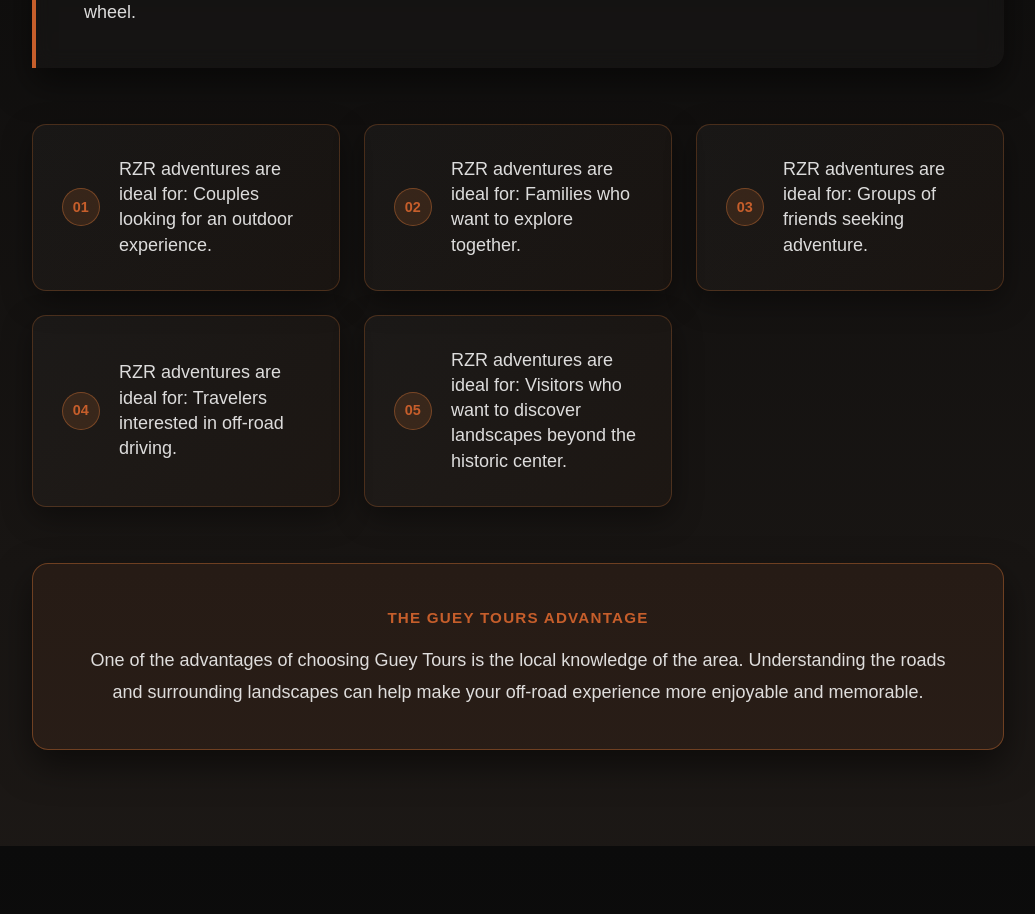
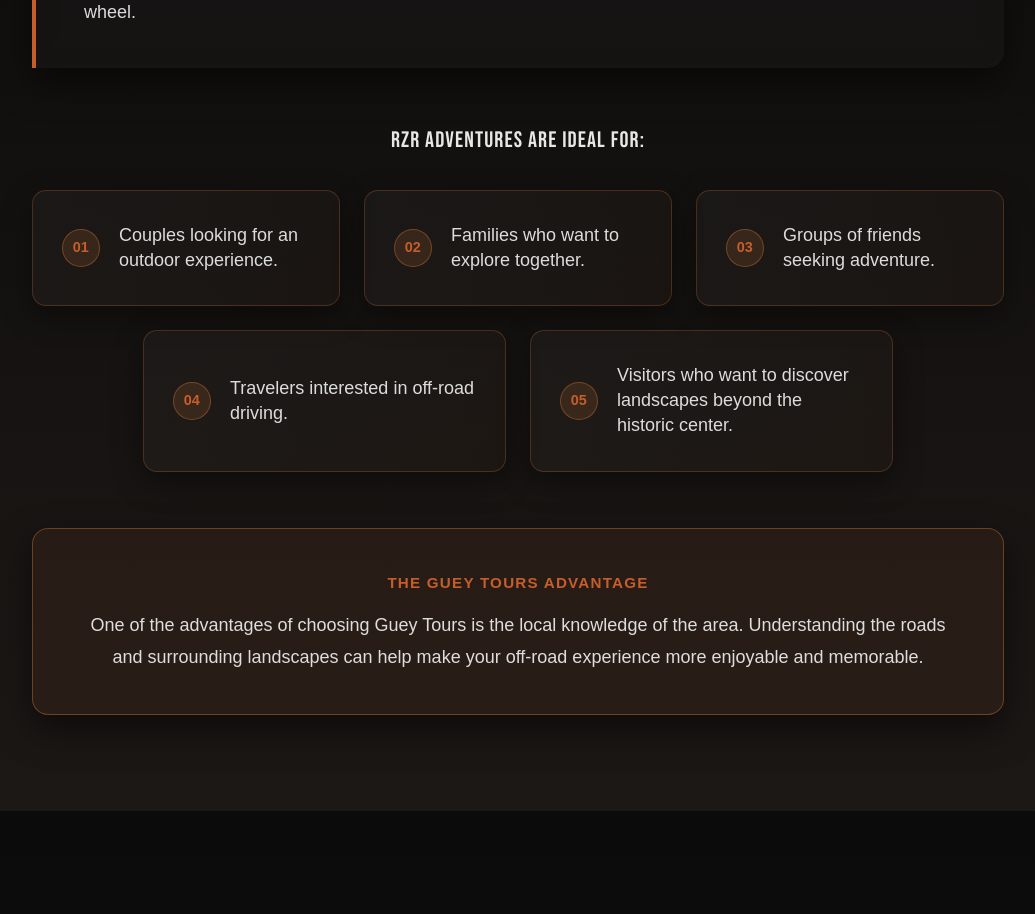
Before and after one commit to DraftStudiomx/Guey-tours-SEO, a Next.js app: page /rsz-rentals in a window 1280 px wide. Shown: the part 2300-3214 px from the top of the page, without its empty margins (122-1157 px from the left). Built offline with nearby package versions, Linux system fonts and the light colour scheme; a web font is replaced by a local one.

Commit message:
Update RzrRentalContenido.tsx tercera section

```diff
--- a/app/rsz-rentals/RzrRentalContenido.tsx
+++ b/app/rsz-rentals/RzrRentalContenido.tsx
@@ -312,12 +312,26 @@
       </p>
     </div>
 
-    {/* Cuadrícula de tarjetas con las 5 opciones */}
+    {/* Subtítulo para la sección de ideales */}
+    <div style={{ textAlign: 'center', marginBottom: '2rem' }}>
+      <h3 style={{
+        fontFamily: 'var(--font-heading)',
+        fontSize: '1.4rem',
+        color: 'rgba(255, 255, 255, 0.9)',
+        textTransform: 'uppercase',
+        letterSpacing: '0.05em',
+        margin: 0
+      }}>
+        {lang === 'es' ? 'Las aventuras en RZR son ideales para:' : 'RZR adventures are ideal for:'}
+      </h3>
+    </div>
+
+    {/* Cuadrícula de tarjetas con las 5 opciones (primeras 3 en diseño normal) */}
     <div style={{
       display: 'grid',
       gridTemplateColumns: 'repeat(auto-fit, minmax(300px, 1fr))',
       gap: '1.5rem',
-      marginBottom: '3.5rem'
+      marginBottom: '1.5rem'
     }}>
       {[
         {
@@ -331,14 +345,6 @@
         {
           es: 'Grupos de amigos que buscan aventura',
           en: 'Groups of friends seeking adventure.'
-        },
-        {
-          es: 'Viajeros interesados en la conducción todoterreno',
-          en: 'Travelers interested in off-road driving.'
-        },
-        {
-          es: 'Visitantes que quieren descubrir paisajes más allá del centro histórico',
-          en: 'Visitors who want to discover landscapes beyond the historic center.'
         }
       ].map((item, index) => (
         <div key={index} style={{
@@ -375,7 +381,67 @@
             fontSize: '18px',
             lineHeight: 1.4
           }}>
-            {lang === 'es' ? 'Las aventuras en RZR son ideales para: ' + item.es : 'RZR adventures are ideal for: ' + item.en}
+            {lang === 'es' ? item.es : item.en}
+          </span>
+        </div>
+      ))}
+    </div>
+
+    {/* Cuadrícula inferior para las últimas 2 tarjetas centradas automáticamente */}
+    <div style={{
+      display: 'grid',
+      gridTemplateColumns: 'repeat(auto-fit, minmax(300px, 1fr))',
+      gap: '1.5rem',
+      marginBottom: '3.5rem',
+      justifyContent: 'center',
+      maxWidth: '750px',
+      marginInline: 'auto'
+    }}>
+      {[
+        {
+          es: 'Viajeros interesados en la conducción todoterreno',
+          en: 'Travelers interested in off-road driving.'
+        },
+        {
+          es: 'Visitantes que quieren descubrir paisajes más allá del centro histórico',
+          en: 'Visitors who want to discover landscapes beyond the historic center.'
+        }
+      ].map((item, index) => (
+        <div key={index + 3} style={{
+          background: 'linear-gradient(135deg, rgba(255, 255, 255, 0.03) 0%, rgba(217, 119, 54, 0.03) 100%)',
+          border: '1px solid rgba(217, 119, 54, 0.25)',
+          borderRadius: '14px',
+          padding: '2rem 1.8rem',
+          boxShadow: '0 10px 30px rgba(0,0,0,0.4)',
+          display: 'flex',
+          alignItems: 'center',
+          gap: '1.2rem',
+          transition: 'transform 0.3s ease, border-color 0.3s ease'
+        }}>
+          <div style={{
+            minWidth: '38px',
+            height: '38px',
+            borderRadius: '50%',
+            background: 'rgba(217, 119, 54, 0.15)',
+            color: 'var(--orange, #d97736)',
+            display: 'flex',
+            alignItems: 'center',
+            justifyContent: 'center',
+            fontWeight: 'bold',
+            fontSize: '0.9rem',
+            border: '1px solid rgba(217, 119, 54, 0.4)'
+          }}>
+            0{index + 4}
+          </div>
+          <span style={{
+            fontFamily: 'sans-serif',
+            fontStyle: 'normal',
+            fontWeight: '400',
+            color: 'rgba(255, 255, 255, 0.85)',
+            fontSize: '18px',
+            lineHeight: 1.4
+          }}>
+            {lang === 'es' ? item.es : item.en}
           </span>
         </div>
       ))}
```
